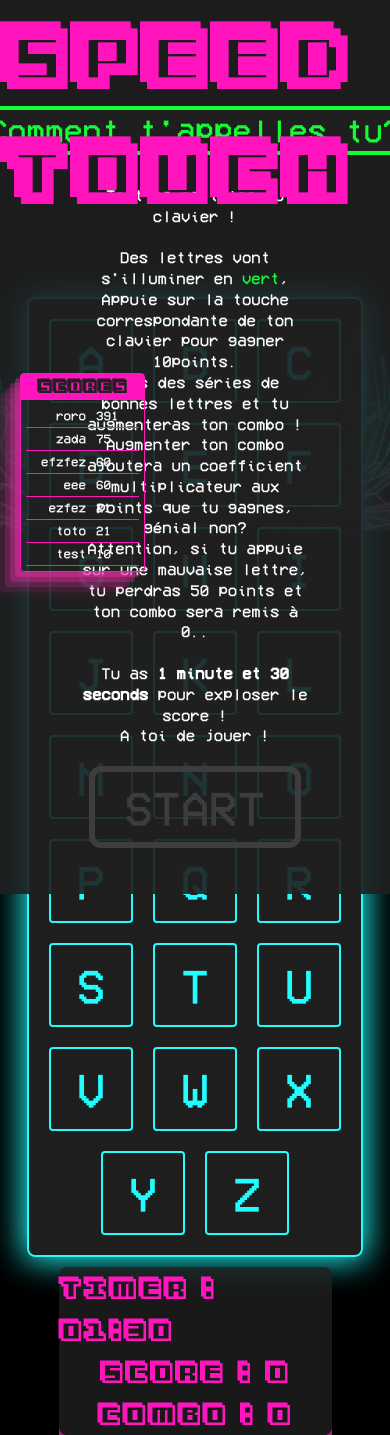
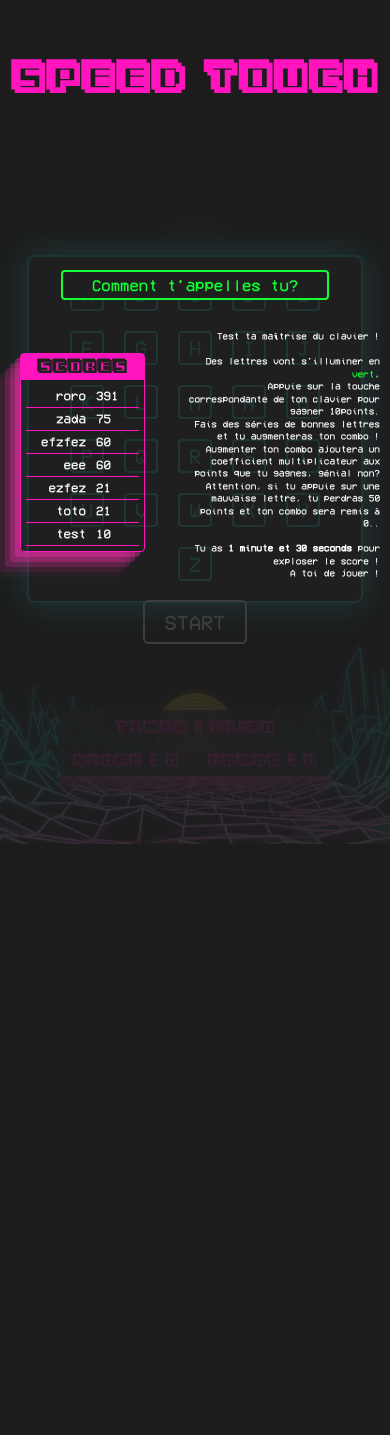
Before and after one commit to Bluexyi/speed_touch, a PHP site: page / in a window 390 px wide; the page is wider, and only the part inside the window is pictured. After the commit the page ends 844 px from the top of that part, so only its background shows below. Run offline with PHP 8.4, Linux system fonts and the light colour scheme; data comes from the database, SQL or seed files in the repository; both versions use the stored data as it was after the commit.

Commit message:
Change error visual && Add responssive && Add Alert if use mobile device

```diff
--- a/style.css
+++ b/style.css
@@ -21,6 +21,7 @@
 
 html{
     background-color: black;
+    overflow: hidden;
 }
 
 #notStart{
@@ -32,6 +33,9 @@ html{
     height: 100vh;
     background-color: black;
     display: flex;
+    display:-webkit-box;
+    display:-webkit-flex;
+    display:-webkit-flexbox;
     flex-direction: column;
     background-color: rgba(32, 32, 32, 0.9);
     justify-content: center;
@@ -156,6 +160,7 @@ html{
     line-height: 130%;
     width: 60%;
     margin: 10px;
+    font-size: 1.3em;
 }
 
 .green{
@@ -207,14 +212,21 @@ body{
     justify-content: space-around;
     align-items: center;
     background: url('./bg2.webp');
-    background-position: center;
+    background-position: bottom;
     background-size: 100%;
     background-repeat: no-repeat;
 }
 
-.error{
+.keyBoardError{
     margin-left: 10px !important;
-    background-color: rgba(255, 20, 20, 0.5) !important;
+    border: 0.125em solid var(--clr-red) !important;
+    box-shadow: 0 0 2em 0.2em var(--clr-red) !important;
+}
+
+.touchError{
+    border: 0.125em solid var(--clr-red) !important;
+    background-color: var(--clr-red) !important;
+    color: var(--clr-bg) !important;
 }
 
 #contVKey{
@@ -261,6 +273,7 @@ h1{
     color: var(--clr-not-active);
     font-size: 7em;
     z-index: 100;
+    text-align: center;
 }
 
 .touch p{
@@ -305,6 +318,7 @@ h1{
     font-family: "3Dventure";
     color: var(--clr-not-active);
     font-size: 2.5em;
+    margin: 5px;
 }
 
 .retryBtn{
@@ -366,6 +380,25 @@ h1{
 	}
 }
 
+@keyframes anime_bg {
+	0%{
+        background-size: 100%;
+	}
+	100%{
+        background-size: 125%;
+	}
+}
+
+@-webkit-keyframes anime_bg {
+	0%{
+        background-size: 100%;
+	}
+	100%{
+        background-size: 125%;
+	}
+}
+
+
 @-webkit-keyframes anime_end_text {
 	0%{
         font-size: 3em;
@@ -378,20 +411,157 @@ h1{
 	}
 }
 
-@keyframes anime_bg {
+@keyframes anime_end_text_medium {
 	0%{
-        background-size: 100%;
+        font-size: 1.8em;
+	}
+	50%{
+        font-size: 2em;
 	}
 	100%{
-        background-size: 150%;
+        font-size: 1.8em;
 	}
 }
 
-@-webkit-keyframes anime_bg {
+@-webkit-keyframes anime_end_text_medium {
 	0%{
-        background-size: 100%;
+        font-size: 1.8em;
+	}
+	50%{
+        font-size: 2em;
 	}
 	100%{
-        background-size: 150%;
+        font-size: 1.8em;
 	}
 }
+
+@keyframes anime_end_text_small {
+	0%{
+        font-size: 0.9em;
+	}
+	50%{
+        font-size: 1.1em;
+	}
+	100%{
+        font-size: 0.9em;
+	}
+}
+
+@-webkit-keyframes anime_end_text_small {
+	0%{
+        font-size: 0.9em;
+	}
+	50%{
+        font-size: 1.1em;
+	}
+	100%{
+        font-size: 0.9em;
+	}
+}
+
+
+@media only screen and (max-width: 1000px) {
+    .touch{
+        height: 50px;
+        width: 50px;
+    }
+
+    .touch p {
+        font-size: 2em;
+    }
+
+    .info p {
+        font-size: 1.7em;
+    }
+
+    h1{
+        font-size: 5em;
+    }
+
+    #pseudo{
+        font-size: 1.5em;
+    }
+
+    #startBtn{
+        width: 150px;
+        height: 50px;
+        font-size: 1.7em;
+    }
+
+    .retryBtn{
+        font-size: 1.7em;
+    }
+
+    #notStart .regle{
+        width: 50%;
+        font-size: 1.1em;
+    }
+
+    #point{
+        font-size: 2em;
+    }
+
+    .end .msgScore {
+        font-size: 1.7em;
+        animation: anime_end_text_medium 1s 0s ease-in-out infinite;
+        -webkit-animation: anime_end_text_medium 1s 0s ease-in-out infinite;
+      }
+}
+
+@media only screen and (max-width: 600px) {
+    .touch{
+        height: 30px;
+        width: 30px;
+    }
+
+    .touch p {
+        font-size: 1.3em;
+    }
+
+    .info p {
+        font-size: 1.4em;
+    }
+
+    h1{
+        font-size: 3.5em;
+    }
+
+    #pseudo{
+        font-size: 1em;
+        width: 65%;
+    }
+
+    #startBtn {
+        width: 100px;
+        height: 40px;
+        font-size: 1.3em;
+    }
+
+    .retryBtn{
+        height: 40px;
+        font-size: 1em;
+    }
+
+    #notStart .regle{
+        width: 50%;
+        font-size: 0.6em;
+        align-self: end;
+        -webkit-align-self: flex-end;
+        -ms-flex-item-align: end;
+        text-align: end;
+    }
+
+    #notStart{
+        padding-top: 30px;
+    }
+
+    #point{
+        font-size: 2em;
+    }
+
+    .end .msgScore {
+        font-size: 0.9em;
+        animation: anime_end_text_small 1s 0s ease-in-out infinite;
+        -webkit-animation: anime_end_text_small 1s 0s ease-in-out infinite;
+      }
+}
```
Also changed, not shown: script.js (+19 -5 lines), speedtouch.db.
